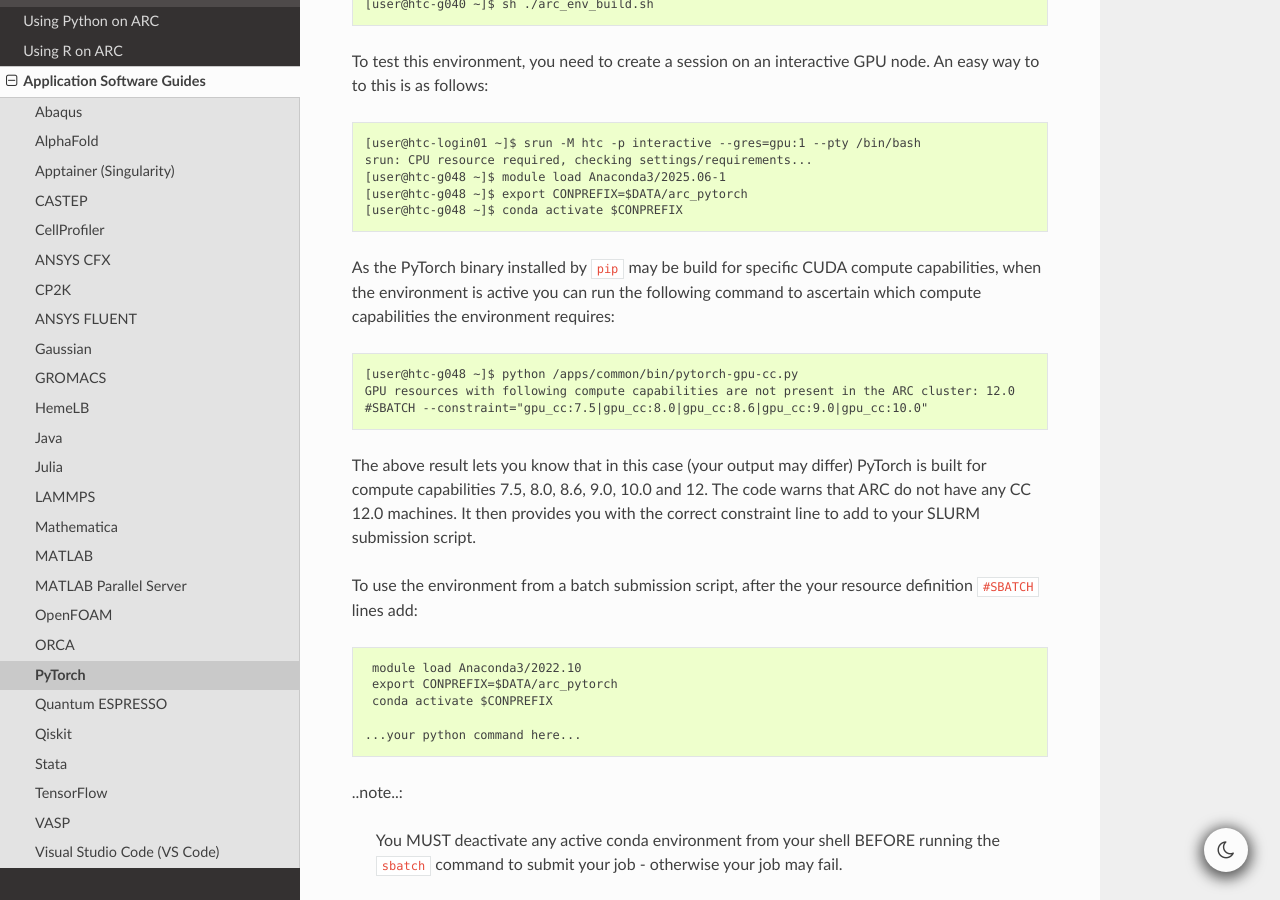
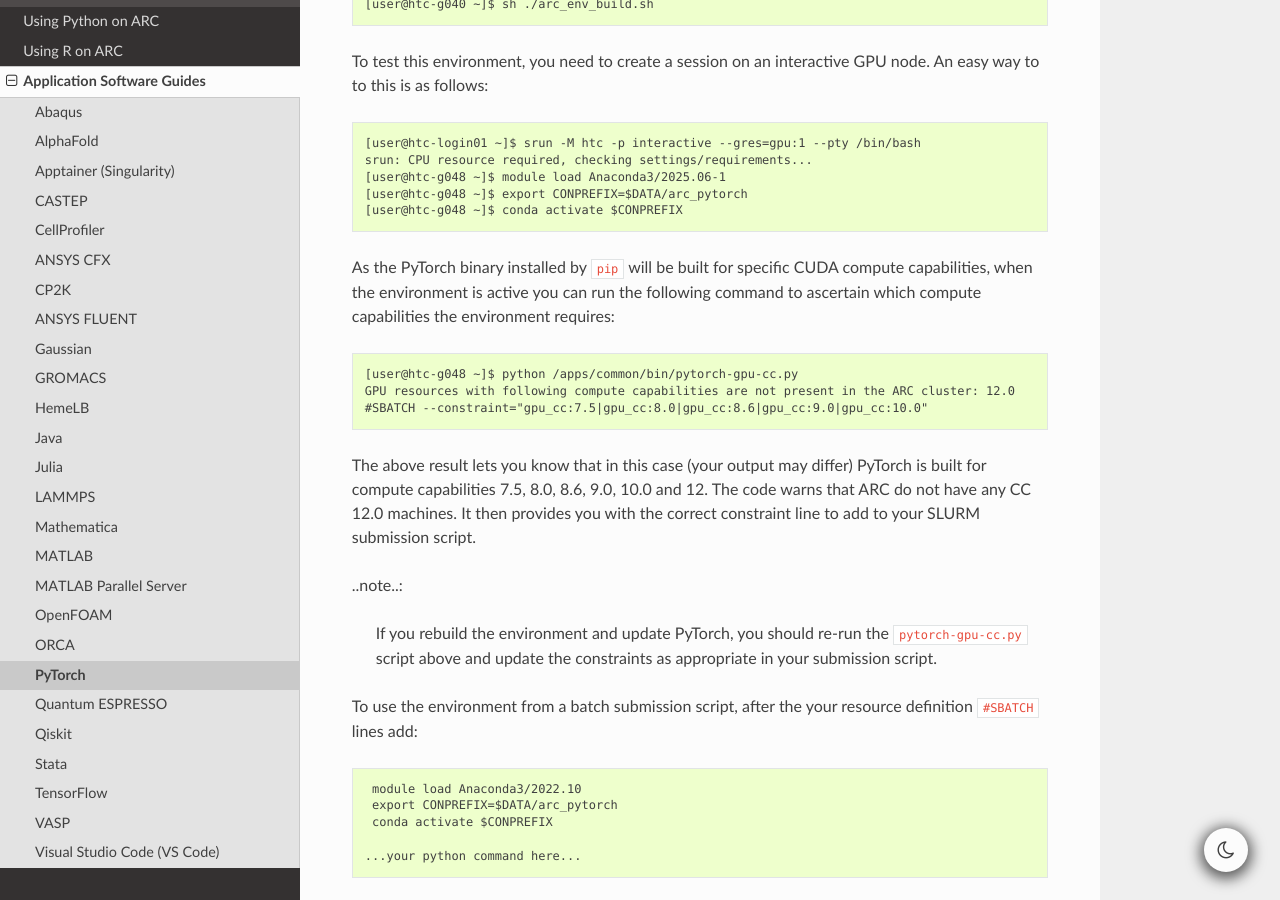
Before and after one commit to oxford-arc/arc-software-guide, a Sphinx documentation site: the page built from docs/source/apps/arc_pytorch.rst, in a window 1280 px wide and 900 px high, scrolled down 1489 px. Built offline with Sphinx 7.4.7 and the Read the Docs theme 3.1.0, drawn with Linux system fonts in a browser that asks for light colours.

Commit message:
Update arc_pytorch.rst

```diff
--- a/docs/source/apps/arc_pytorch.rst
+++ b/docs/source/apps/arc_pytorch.rst
@@ -70,7 +70,7 @@
    [user@htc-g048 ~]$ export CONPREFIX=$DATA/arc_pytorch
    [user@htc-g048 ~]$ conda activate $CONPREFIX
 
-As the PyTorch binary installed by ``pip`` may be build for specific CUDA compute capabilities, when the environment is active you can run
+As the PyTorch binary installed by ``pip`` will be built for specific CUDA compute capabilities, when the environment is active you can run
 the following command to ascertain which compute capabilities the environment requires::
 
   [user@htc-g048 ~]$ python /apps/common/bin/pytorch-gpu-cc.py
@@ -79,6 +79,12 @@
 
 The above result lets you know that in this case (your output may differ) PyTorch is built for compute capabilities 7.5, 8.0, 8.6, 9.0, 10.0 and 12. The code warns that ARC do not have any CC 12.0 machines. It then provides you with the correct constraint line to add to your
 SLURM submission script.
+
+..note..:
+
+  If you rebuild the environment and update PyTorch, you should re-run the ``pytorch-gpu-cc.py`` script above and update the constraints as
+  appropriate in your submission script.
+
 
 To use the environment from a batch submission script, after the your resource definition ``#SBATCH`` lines add::
 
```
